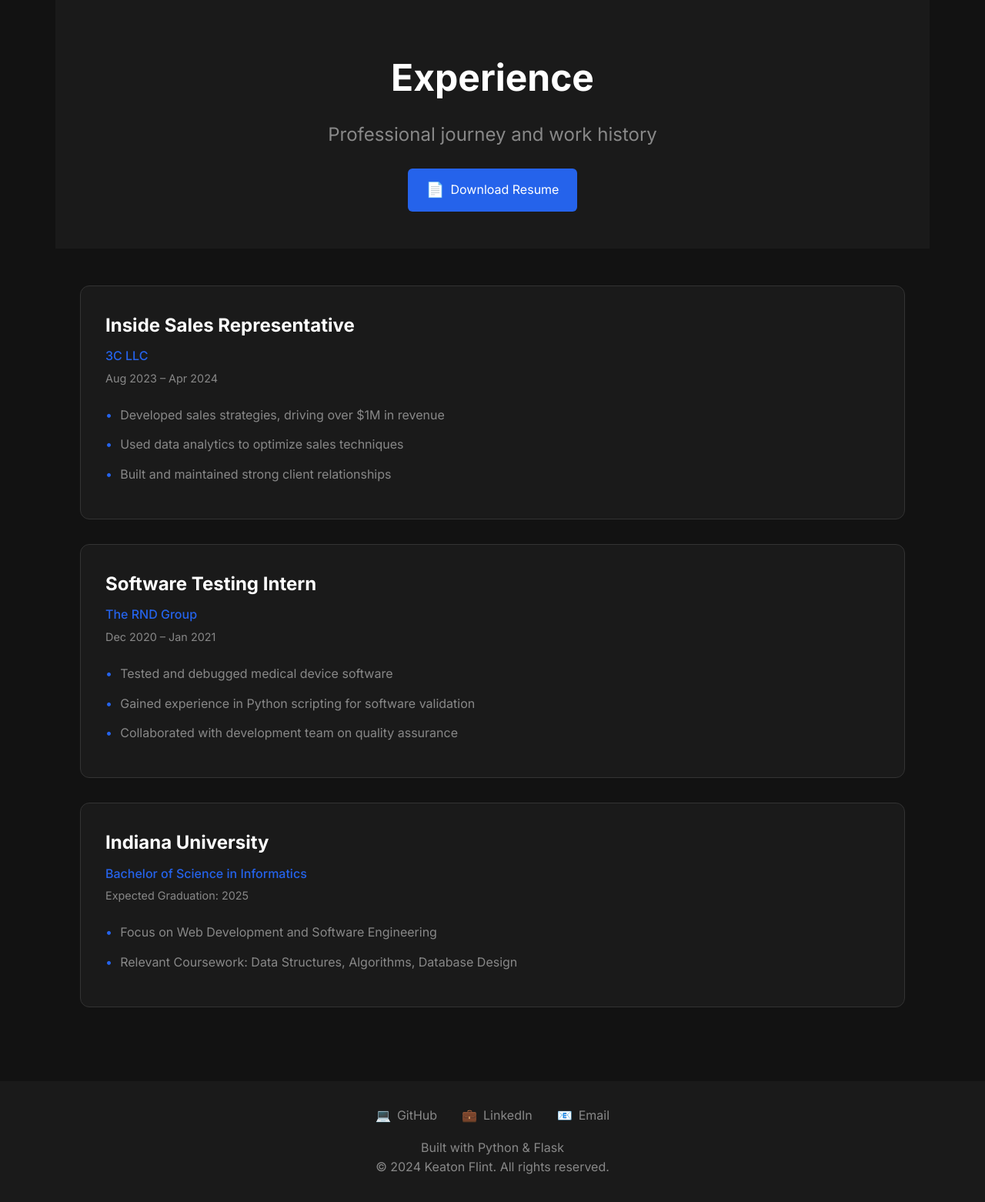
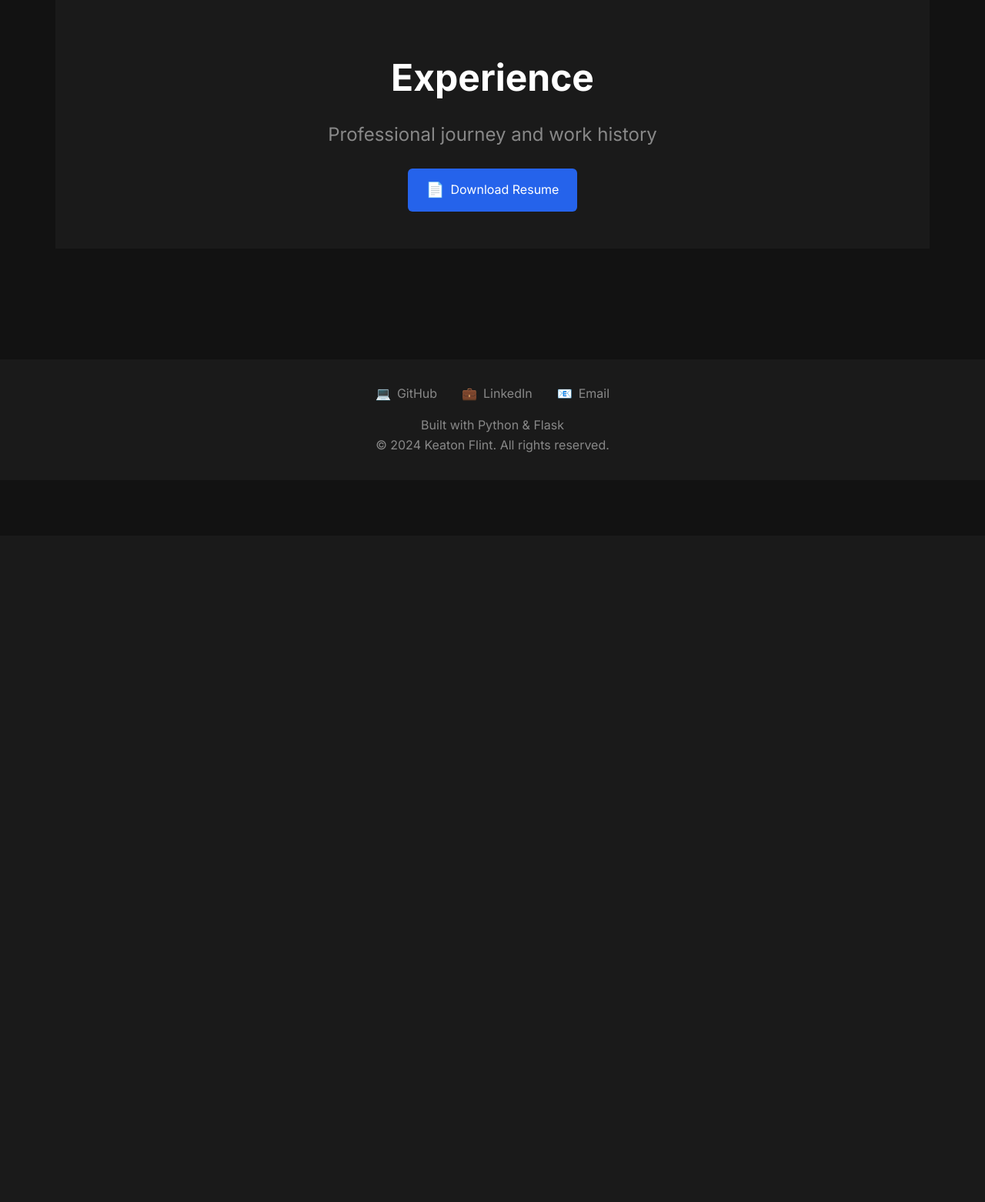
Before and after one commit to keaflint/portfolio, a Flask app: page /experience in a window 1280 px wide. Shown: the part 104-1666 px from the top of the page at 77% size. After the commit the page ends 692 px from the top, so only its background shows below. Run offline with Flask 3, Linux system fonts and the light colour scheme.

Commit message:
remove job experience

```diff
--- a/templates/experience.html
+++ b/templates/experience.html
@@ -15,49 +15,4 @@
     </a>
 </section>
 
-<section class="experience-grid">
-    <div class="experience-card">
-        <div class="experience-header">
-            <h2>Inside Sales Representative</h2>
-            <span class="company">3C LLC</span>
-            <span class="duration">Aug 2023 – Apr 2024</span>
-        </div>
-        <div class="experience-content">
-            <ul class="achievements">
-                <li>Developed sales strategies, driving over $1M in revenue</li>
-                <li>Used data analytics to optimize sales techniques</li>
-                <li>Built and maintained strong client relationships</li>
-            </ul>
-        </div>
-    </div>
-
-    <div class="experience-card">
-        <div class="experience-header">
-            <h2>Software Testing Intern</h2>
-            <span class="company">The RND Group</span>
-            <span class="duration">Dec 2020 – Jan 2021</span>
-        </div>
-        <div class="experience-content">
-            <ul class="achievements">
-                <li>Tested and debugged medical device software</li>
-                <li>Gained experience in Python scripting for software validation</li>
-                <li>Collaborated with development team on quality assurance</li>
-            </ul>
-        </div>
-    </div>
-
-    <div class="experience-card education">
-        <div class="experience-header">
-            <h2>Indiana University</h2>
-            <span class="company">Bachelor of Science in Informatics</span>
-            <span class="duration">Expected Graduation: 2025</span>
-        </div>
-        <div class="experience-content">
-            <ul class="achievements">
-                <li>Focus on Web Development and Software Engineering</li>
-                <li>Relevant Coursework: Data Structures, Algorithms, Database Design</li>
-            </ul>
-        </div>
-    </div>
-</section>
 {% endblock %}
```
